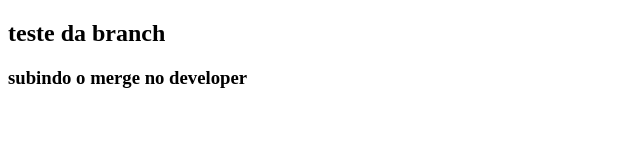
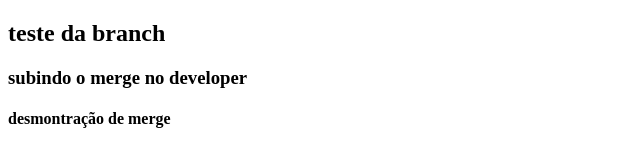
Before and after one commit to DougDeveloper/petshop-dh, a plain HTML site: page index.html in a window 1280 px wide. Shown: the whole page, without its empty margins (0-640 px from the left). Drawn offline with Linux system fonts and the light colour scheme.

Commit message:
demonstrando merge

```diff
--- a/index.html
+++ b/index.html
@@ -11,6 +11,7 @@
 <body>
   <h2>teste da branch</h2>
   <h3>subindo o merge no developer</h3>
+  <h4>desmontração de merge</h4>
   <!-- Escreva seu código aqui! -->
 </body>
 </html>
```
